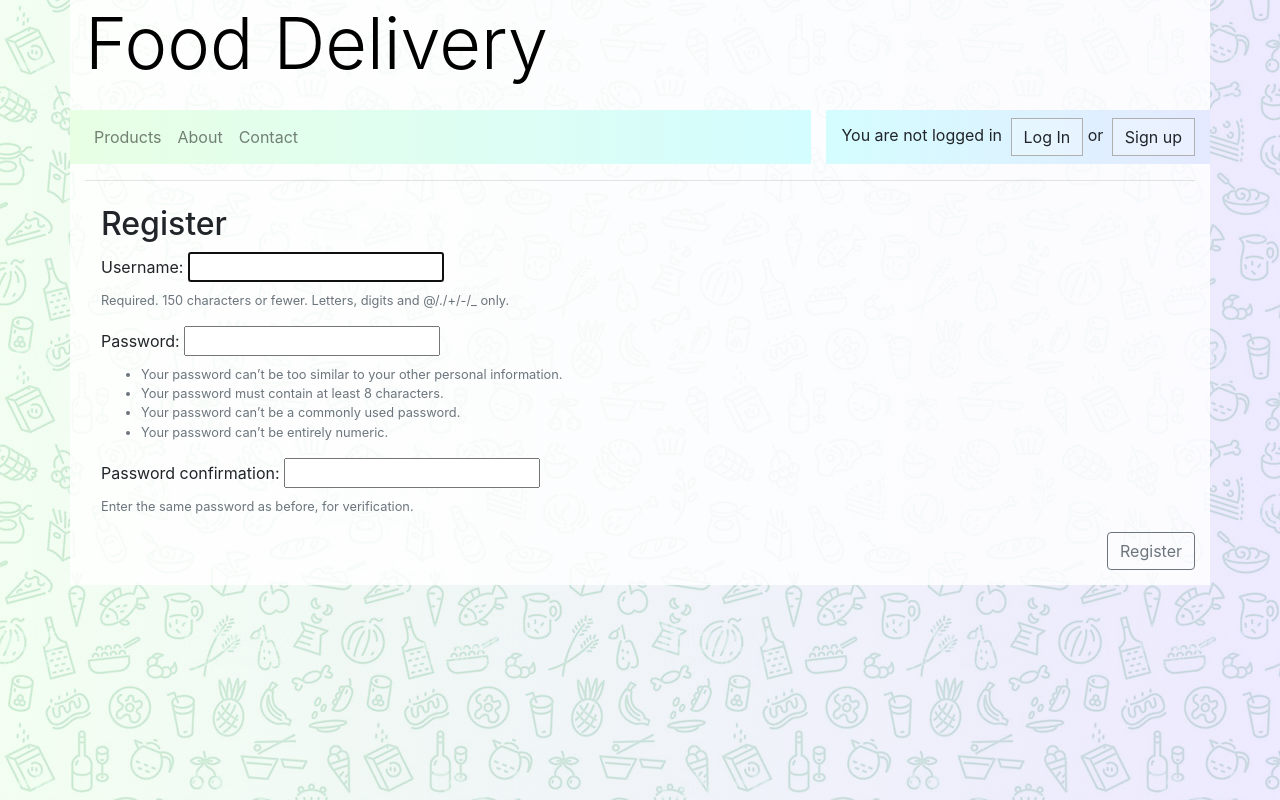
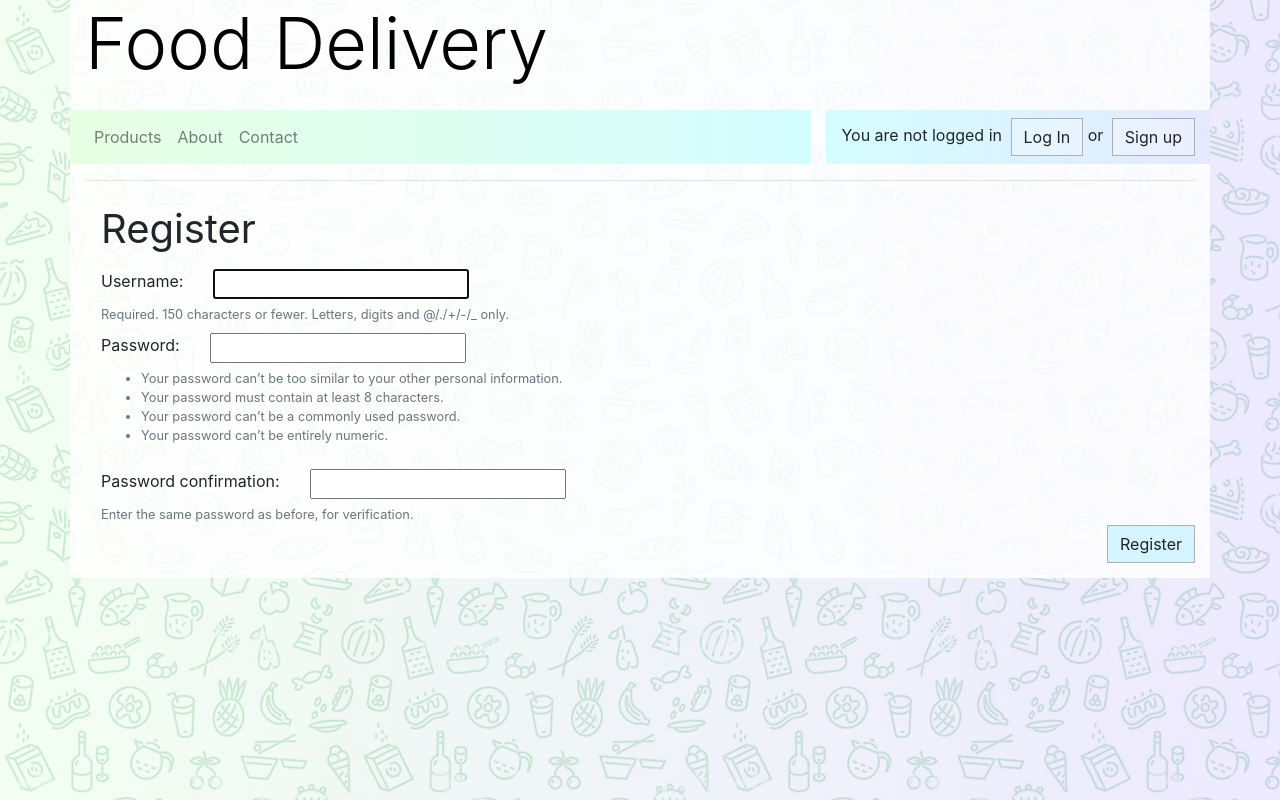
Before and after one commit to algorithm-ssau/food-delivery, a Django app: page /accounts/register/ in a window 1280 px wide. Run offline with Django 3.2, Linux system fonts and the light colour scheme; some libraries are stand-ins or nearby versions.

Commit message:
Registration page redesign

```diff
--- a/src/accounts/templates/registration/register.html
+++ b/src/accounts/templates/registration/register.html
@@ -3,20 +3,29 @@
 
 {% block content %}
 
-	<h2>Register</h2>
-	<form method="post">
-
+	<h1 class="font-weight-normal d-inline">Register</h1>
+	<form method="post" class="mt-3">
 		{% csrf_token %}
 		{% for field in form %}
-		<div class="form-group">
-			{{ field.label_tag }}
-			{{ field }}
-			{% if field.help_text %}
-			  <small id="emailHelp" class="form-text text-muted">{{ field.help_text }}</small>
-			{% endif %}
+			<div class="row mt-2 ">
+				<div class="col-md-auto">
+						{{ field.label_tag }}
+				</div>
+				<div class="col">
+					{{ field }}
+				</div>
+
+			</div>
+			<div class="row">
+				<div class="col">
+				{% if field.help_text %}
+				  <small id="emailHelp" class="form-text text-muted">{{ field.help_text }}</small>
+				{% endif %}
+				</div>
+			</div>
 			{% for error in field.errors %}
 
-			<div style="position: absolute; top: 0; right: 0;">
+			<div style="position: absolute; top: 0; right: 10px;">
 				<div class="toast" role="alert" data-delay="10000" aria-live="assertive" aria-atomic="true">
 				  <div class="toast-header">
 					<strong class="mr-auto">Error!</strong>
@@ -32,8 +41,7 @@
 			  </div>
 			<script>$('.toast').toast('show'); </script>
 			{% endfor %}
-		</div>
     	{% endfor %}
-		<button type="submit" class="btn btn-outline-secondary ml-1 float-right">Register</button>
+		<button type="submit" class="action_button action_button_blue ml-1 float-right">Register</button>
 	</form>
 {% endblock %}
```
